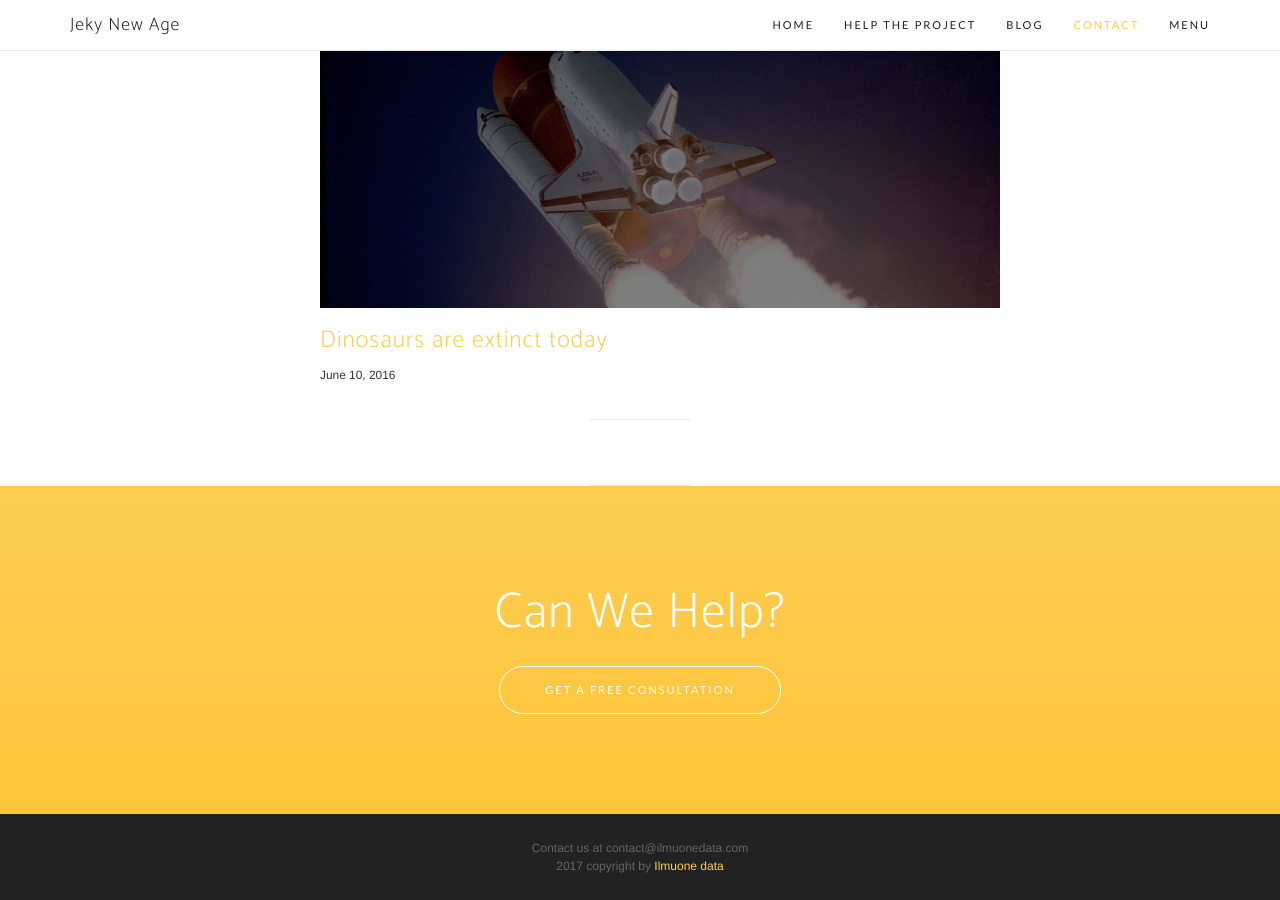
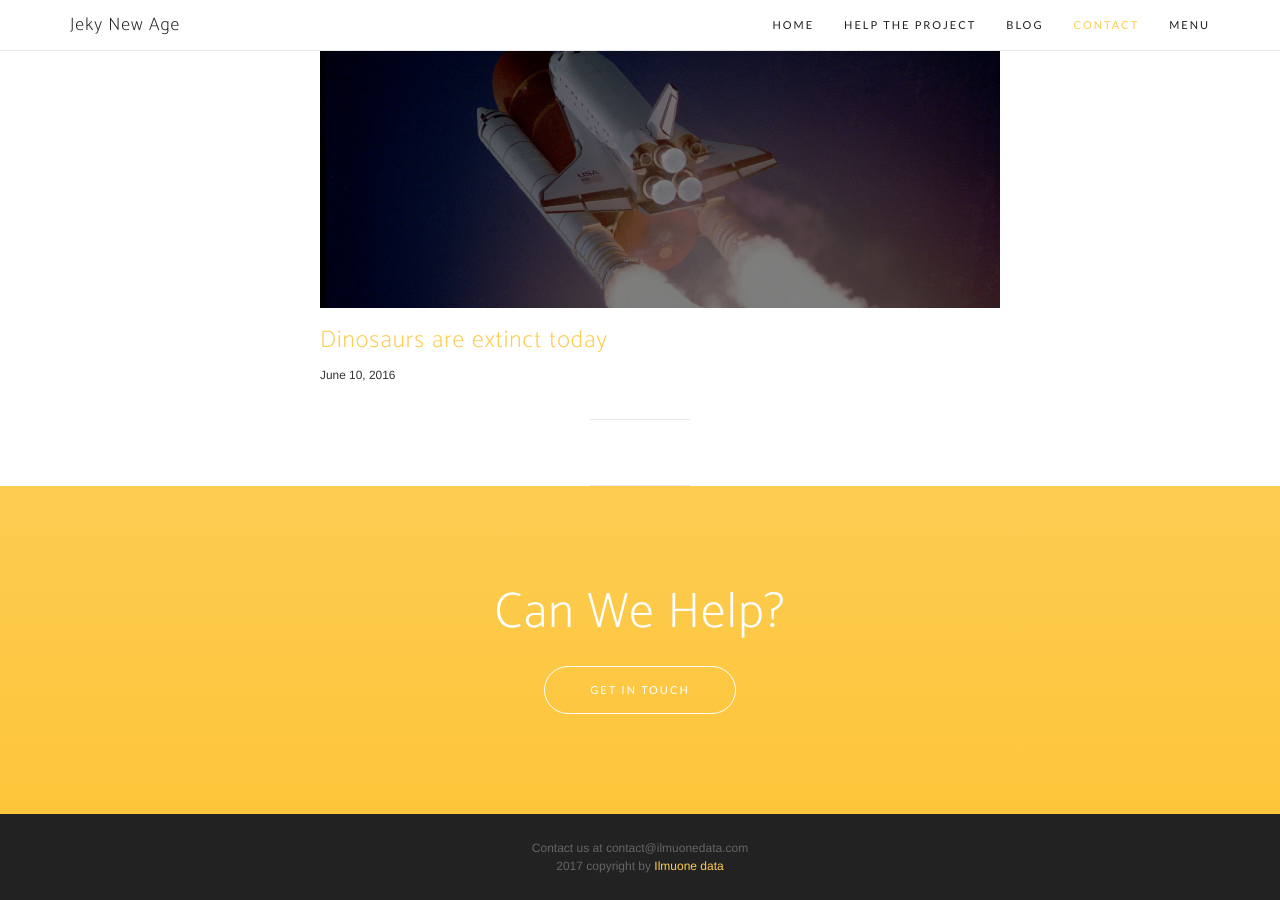
Before and after one commit to charlest7/adanamanya.github.io, a Jekyll site: the page built from blog.html, in a window 1280 px wide and 900 px high, scrolled down 2789 px. Built offline with Jekyll 4.4.1, drawn with Linux system fonts in a browser that asks for light colours; nearby versions of some CDN libraries; some web fonts are replaced; a style sheet for code colours, icons or effects is not loaded.

Commit message:
Update contact.html

```diff
--- a/_includes/contact.html
+++ b/_includes/contact.html
@@ -2,7 +2,7 @@
 <section id="contact" class="contact bg-primary">
     <div class="container">
         <h2>Can We Help?</h2>
-               <a class="btn btn-outline btn-xl page-scroll" href="https://analytics3.typeform.com/to/joNZ7S" data-mode="1" target="_blank">Get a free Consultation</a>
+               <a class="btn btn-outline btn-xl page-scroll" href="https://analytics3.typeform.com/to/joNZ7S" data-mode="1" target="_blank">Get in touch</a>
 <script>(function(){var qs,js,q,s,d=document,gi=d.getElementById,ce=d.createElement,gt=d.getElementsByTagName,id='typef_orm_share',b='https://s3-eu-west-1.amazonaws.com/share.typeform.com/';if(!gi.call(d,id)){js=ce.call(d,'script');js.id=id;js.src=b+'share.js';q=gt.call(d,'script')[0];q.parentNode.insertBefore(js,q)}id=id+'_';if(!gi.call(d,id)){qs=ce.call(d,'link');qs.rel='stylesheet';qs.id=id;qs.href=b+'share-button.css';s=gt.call(d,'head')[0];s.appendChild(qs,s)}})()</script>
 
         <!-- <ul class="list-inline list-social">
```
